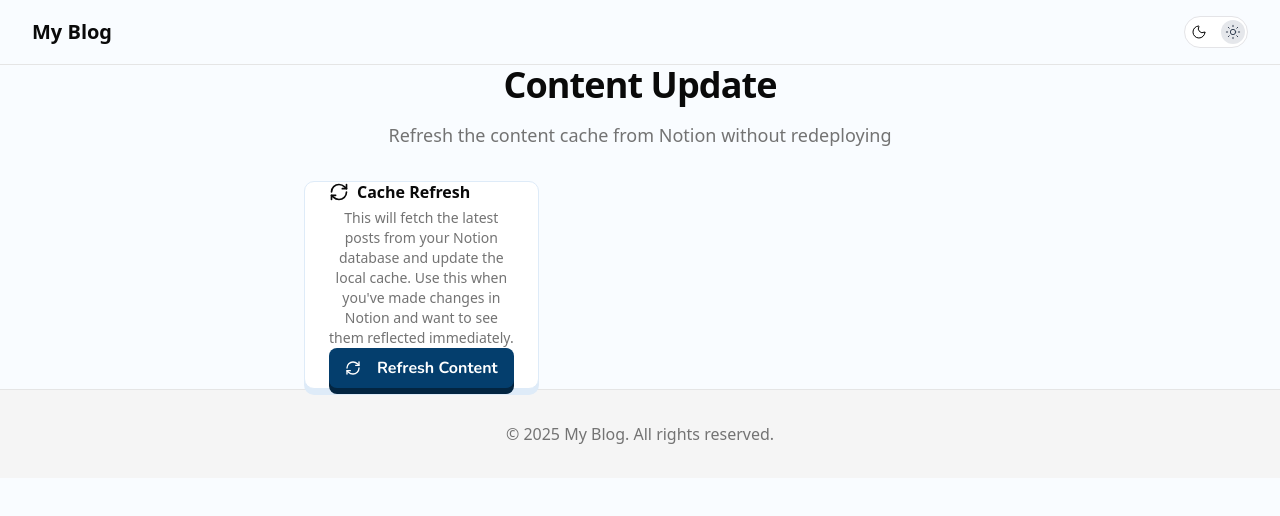
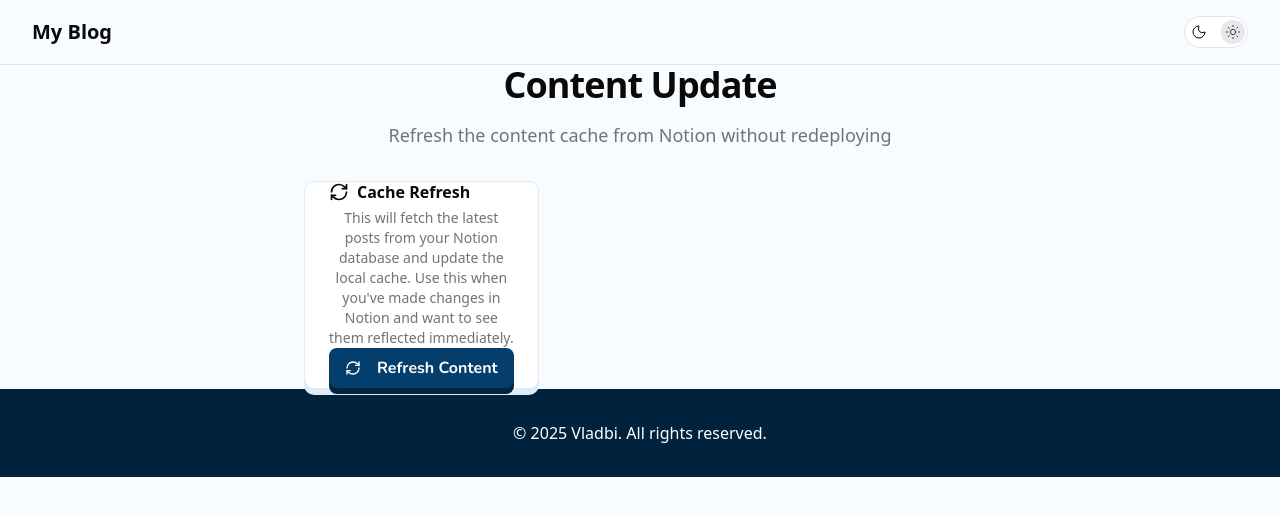
Before and after one commit to scalipsum/vladbi-website, a Next.js app: page /content-update in a window 1280 px wide. Shown: the top 516 px of the page. Built offline with nearby package versions, Linux system fonts and the light colour scheme; no server answers.

Commit message:
All landing sections added

```diff
--- a/src/app/page.tsx
+++ b/src/app/page.tsx
@@ -25,6 +25,11 @@ export default async function Home() {
 				<LatestSaas />
 				<MyStory />
 			</ContentLayout>
+			<CallToAction
+				title="Let's get started"
+				subtitle="Bring your idea to life."
+				className="mt-32"
+			/>
 		</>
 	);
 }
--- a/src/components/layout/Footer.tsx
+++ b/src/components/layout/Footer.tsx
@@ -1,9 +1,9 @@
 export default function Footer() {
 	return (
-		<footer className="bg-muted border-t">
+		<footer className="bg-brand-600 text-white">
 			<div className="max-w-7xl mx-auto px-4 sm:px-6 lg:px-8 py-8">
-				<p className="text-center text-muted-foreground">
-					© {new Date().getFullYear()} My Blog. All rights reserved.
+				<p className="text-center">
+					© {new Date().getFullYear()} Vladbi. All rights reserved.
 				</p>
 			</div>
 		</footer>
--- a/src/components/sections/LatestAutomation.tsx
+++ b/src/components/sections/LatestAutomation.tsx
@@ -3,7 +3,7 @@ import AutomationPreviewCard from '../elements/AutomationPreviewCard';
 
 export default async function LatestAutomation() {
 	return (
-		<section className="mt-14 pb-14">
+		<section className="mt-28">
 			<Text type="h2">Latest automation</Text>
 
 			<AutomationPreviewCard
--- a/src/components/sections/LatestSaas.tsx
+++ b/src/components/sections/LatestSaas.tsx
@@ -3,7 +3,7 @@ import SaasPreviewCard from '../elements/SaasPreviewCard';
 
 export default async function LatestSaas() {
 	return (
-		<section className="mt-14 pb-14">
+		<section className="mt-44">
 			<Text type="h2">Latest SaaS</Text>
 
 			<SaasPreviewCard
--- a/src/components/sections/MyStory.tsx
+++ b/src/components/sections/MyStory.tsx
@@ -7,7 +7,7 @@ export default async function MyStory() {
 	const latestBlog = blogPosts[1];
 
 	return (
-		<section className="mt-14 pb-14 flex flex-col items-center">
+		<section className="mt-32 flex flex-col items-center">
 			<Text type="h2" className="text-center">
 				My story
 			</Text>
```
